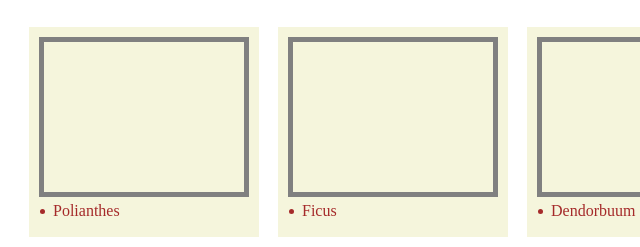
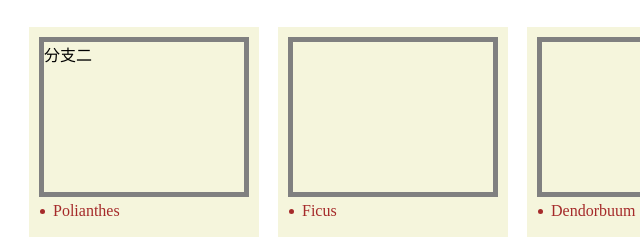
Before and after one commit to libai-ops/crm, a plain HTML site: page index.html in a window 1280 px wide. Shown: the part 455-702 px from the top of the page, 246-886 px from the left. Drawn offline with Linux system fonts and the light colour scheme.

Commit message:
分支二功能

```diff
--- a/index.html
+++ b/index.html
@@ -120,7 +120,7 @@
 			</div>
 			<div class="kuang" id="">
 				<ul >
-				<div class='win photo photo4'></div>
+				<div class='win photo photo4'>分支二</div>
 				<li>Polianthes</li>
 				</ul>
 			</div>
```
